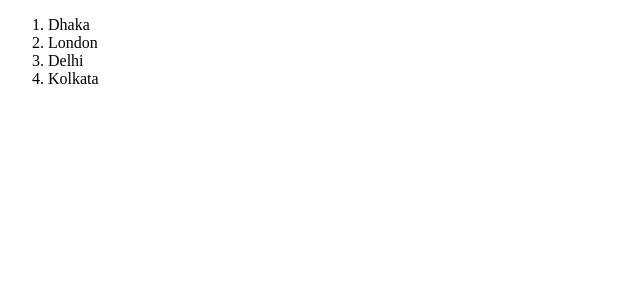
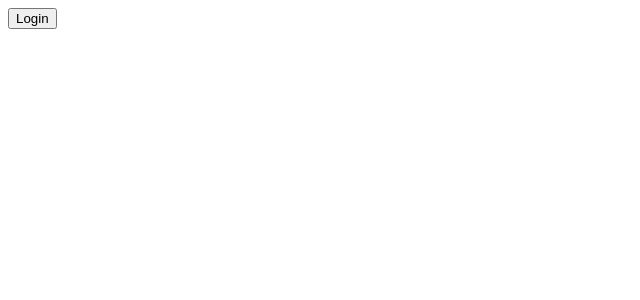
Before and after one commit to badshab454/Rabbil-React, a React (Vite) app: page / in a window 1280 px wide. Shown: the top 300 px of the page, without its empty margins (0-640 px from the left). Built offline with nearby package versions, Linux system fonts and the light colour scheme.

Commit message:
switch statement

```diff
--- a/src/App.jsx
+++ b/src/App.jsx
@@ -1,17 +1,13 @@
 const App = () => {
-  const city = ['Dhaka','London','Delhi','Kolkata'];
-  return (
-    <div>
-      <ol>
-        {
-          city.map((item,i)=>{
-            return <li key={i.toString()}>{item}</li>
-          })
-        }
-      </ol>
-
-    </div>
-  );
+ const status = false;
+    switch(status){
+      case true:
+        return <button>Logout</button>
+      case false:
+        return <button>Login</button>
+      default:
+        return othe;
+    }
 };
 
 export default App;
```
